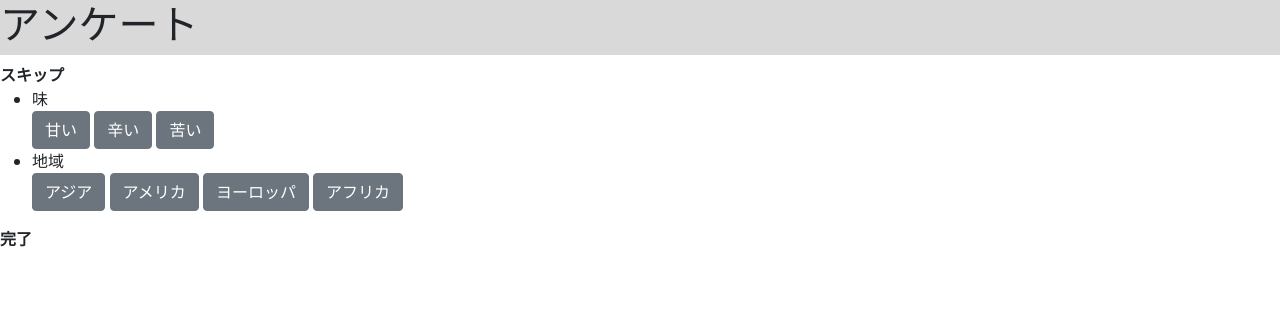
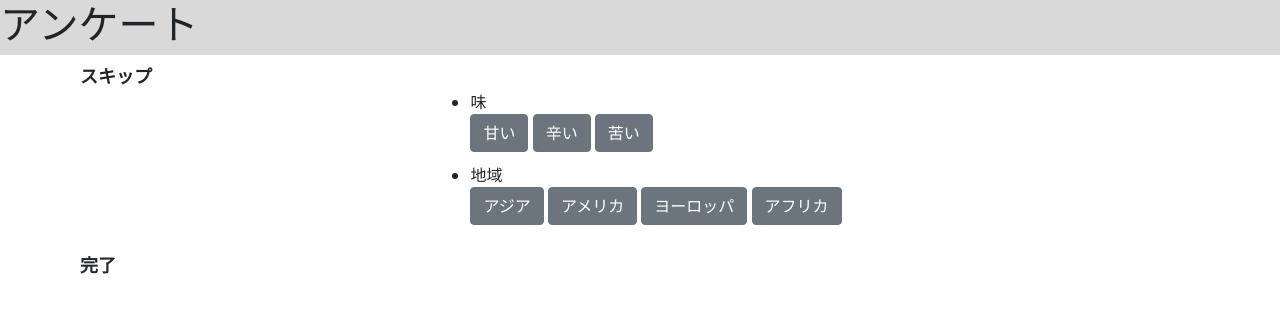
Before and after one commit to SUSHI600/Kanpai-shoukai, a PHP site: page /snackQue.php in a window 1280 px wide. Shown: the top 313 px of the page. Run offline with PHP 8.4, Linux system fonts and the light colour scheme.

Commit message:
chanke src

```diff
--- a/css/Question.css
+++ b/css/Question.css
@@ -1,9 +1,14 @@
 h1{
     background-color: #d9d9d9;
     height: 55px;
+    margin-left: auto;
 }
 span{
     font-weight: bold;
+    font-size: large;
+    display: block;
+    width: fit-content;
+    margin-left: 5rem;
 }
 .radiobutton{
     display: none;
@@ -19,3 +24,12 @@ label{
 .radiobutton:checked + label{
     background-color: skyblue;
 }
+
+.snackQue-label {
+    margin-bottom: 3%;
+}
+
+.snackQue-cnt {
+ justify-content: center;
+ display: flex;
+}
--- a/snackQue.php
+++ b/snackQue.php
@@ -1,26 +1,28 @@
-<link rel="stylesheet" href="css/Question.css">
+<link rel="stylesheet" href="css/Question.css?v=1.0.0">
 <link href="https://cdn.jsdelivr.net/npm/bootstrap@5.0.2/dist/css/bootstrap.min.css"
         rel="stylesheet"
         integrity="sha384-EVSTQN3/azprG1Anm3QDgpJLIm9Nao0Yz1ztcQTwFspd3yD65VohhpuuCOmLASjC"
         crossorigin="anonymous"/>
 <h1>アンケート</h1>
 <span onclick="snackskip()">スキップ</span>
+<div class="snackQue-cnt">
 <ul>
     <li>味</li>
     <input type="radio" class="btn-check" name="taste" id="sweet" autocomplete="off">
-<label class="btn btn-secondary" for="sweet">甘い</label>
+<label class="btn btn-secondary snackQue-label" for="sweet">甘い</label>
     <input type="radio" class="btn-check" name="taste" id="spicy" autocomplete="off">
-<label class="btn btn-secondary" for="spicy">辛い</label>
+<label class="btn btn-secondary snackQue-label" for="spicy">辛い</label>
     <input type="radio" class="btn-check" name="taste" id="bitter" autocomplete="off">
-<label class="btn btn-secondary" for="bitter">苦い</label>
+<label class="btn btn-secondary snackQue-label" for="bitter">苦い</label>
     <li>地域</li>
     <input type="radio" class="btn-check" name="region" id="Asia" autocomplete="off">
-<label class="btn btn-secondary" for="Asia">アジア</label>
+<label class="btn btn-secondary snackQue-label" for="Asia">アジア</label>
     <input type="radio" class="btn-check" name="region" id="America" autocomplete="off">
-<label class="btn btn-secondary" for="America">アメリカ</label>
+<label class="btn btn-secondary snackQue-label" for="America">アメリカ</label>
     <input type="radio" class="btn-check" name="region" id="Europe" autocomplete="off">
-<label class="btn btn-secondary" for="Europe">ヨーロッパ</label>
+<label class="btn btn-secondary snackQue-label" for="Europe">ヨーロッパ</label>
     <input type="radio" class="btn-check" name="region" id="Africa" autocomplete="off">
-<label class="btn btn-secondary" for="Africa">アフリカ</label>
+<label class="btn btn-secondary snackQue-label" for="Africa">アフリカ</label>
 </ul>
+</div>
 <span>完了</span>
```
